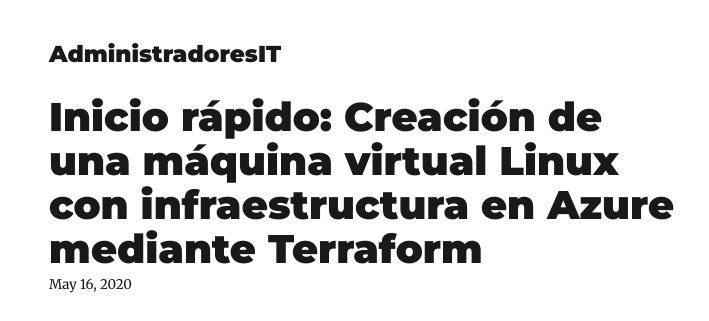
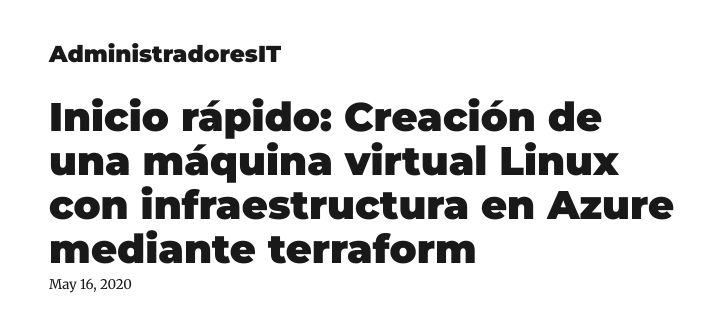
Before and after one commit to santy8a/blog, a Gatsby site: page /hello-world/ in a window 1280 px wide. Shown: the top 321 px of the page, without its empty margins (276-985 px from the left). Built offline with nearby package versions, Linux system fonts and the light colour scheme; Gatsby itself is replaced by a stand-in of ours; some packages are replaced by stand-ins of ours.

Commit message:
cambio test

```diff
--- a/content/blog/hello-world/index.md
+++ b/content/blog/hello-world/index.md
@@ -1,5 +1,5 @@
 ---
-title: "Inicio rápido: Creación de una máquina virtual Linux con infraestructura en Azure mediante Terraform"
+title: "Inicio rápido: Creación de una máquina virtual Linux con infraestructura en Azure mediante terraform"
 date: "2020-05-16T22:12:03.284Z"
 description: "Aprenda a usar Terraform para crear y administrar un entorno completo de máquina virtual Linux en Azure."
 ---
```
